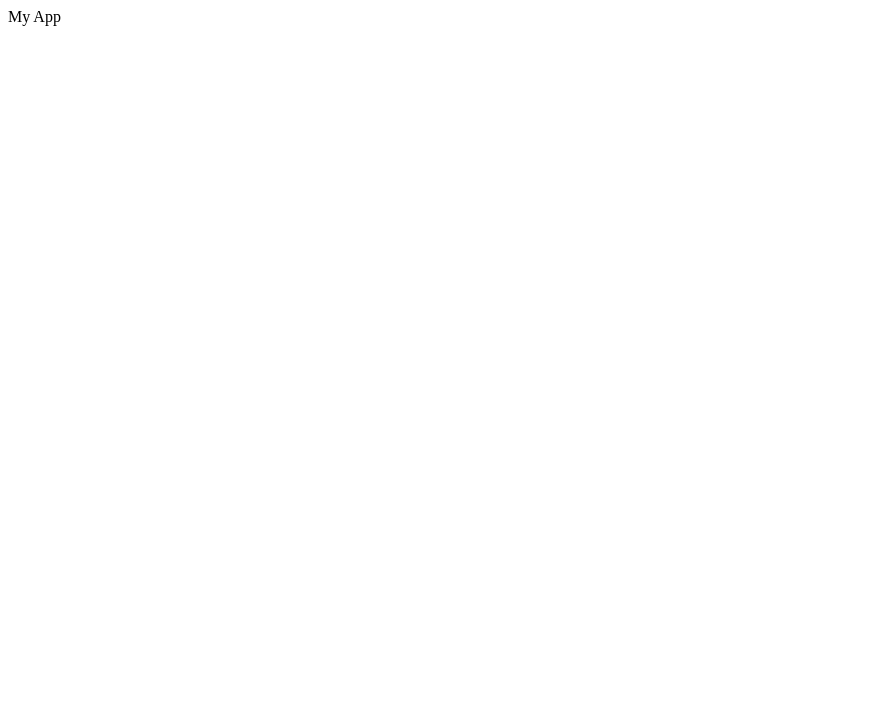
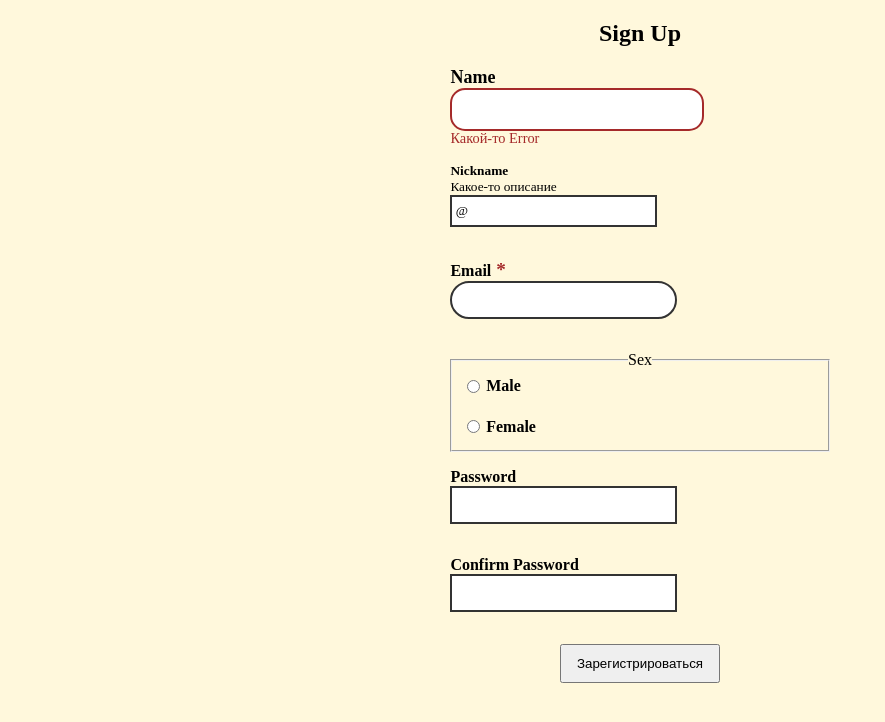
Before and after one commit to KoDanny/ResultUniversity, a React app: page / in a window 1280 px wide. Shown: the top 722 px of the page, without its empty margins (0-885 px from the left). Built offline with nearby package versions, Linux system fonts and the light colour scheme.

Commit message:
feat: Модуль 4 / Урок 4 / Задание 1

```diff
--- a/src/App.tsx
+++ b/src/App.tsx
@@ -1,3 +1,16 @@
+import { Signin, Signup } from './components';
+
+type OnFormSubmit = (data: { [key: string]: string }) => void;
+
 export function App() {
-	return <div>My App</div>;
+	const onSubmit: OnFormSubmit = (formData) => {
+		console.log(formData);
+	};
+
+	return (
+		<div className='app-container'>
+			{/* <Signin onSubmit={onSubmit} /> */}
+			<Signup onSubmit={onSubmit} />
+		</div>
+	);
 }
--- /dev/null
+++ b/src/components/Signin/Signin.tsx
@@ -0,0 +1,40 @@
+import { type FormEventHandler } from 'react';
+import { TextInput } from '../TextInput/TextInput';
+import { useFormState } from '../hooks/useFormState';
+
+interface Props {
+	onSubmit: (data: { [key: string]: string }) => void;
+}
+
+export function Signin({ onSubmit }: Props) {
+	const { formData, onInputChange } = useFormState({ password: '', email: '' });
+
+	const onFormSubmit: FormEventHandler = (e) => {
+		e.preventDefault();
+		onSubmit(formData);
+	};
+
+	return (
+		<div>
+			<h2>Sign In</h2>
+			<form onSubmit={onFormSubmit} onChange={onInputChange}>
+				<TextInput
+					size='lg'
+					name='email'
+					type='email'
+					label='Email'
+					placeholder='Введите Email'
+					required
+				/>
+				<TextInput
+					size='xs'
+					name='password'
+					type='password'
+					label='Пароль'
+					placeholder='Введите пароль'
+				/>
+				<button type='submit'>Войти</button>
+			</form>
+		</div>
+	);
+}
--- /dev/null
+++ b/src/components/Signup/Signup.tsx
@@ -0,0 +1,80 @@
+import { type FormEventHandler } from 'react';
+import { TextInput } from '../TextInput/TextInput';
+import { useFormState } from '../hooks/useFormState';
+
+interface Props {
+	onSubmit: (data: { [key: string]: string }) => void;
+}
+
+export function Signup({ onSubmit }: Props) {
+	const { formData, onInputChange } = useFormState({
+		name: '',
+		nickname: '',
+		email: '',
+		sex: '',
+		password: '',
+		confirmPassword: '',
+	});
+
+	const onFormSubmit: FormEventHandler = (e) => {
+		e.preventDefault();
+		onSubmit(formData);
+	};
+
+	return (
+		<div>
+			<h2>Sign Up</h2>
+			<form onSubmit={onFormSubmit} onChange={onInputChange}>
+				<TextInput
+					type='text'
+					name='name'
+					label='Name'
+					error='Какой-то Error'
+					size='lg'
+					radius='md'
+				/>
+				<TextInput
+					type='text'
+					name='nickname'
+					label='Nickname'
+					icon={'@'}
+					size='xs'
+					description='Какое-то описание'
+				/>
+				<TextInput
+					type='email'
+					name='email'
+					label='Email'
+					asterisk={true}
+					radius='lg'
+				/>
+				<fieldset className='fieldset' style={{ margin: '1rem 0' }}>
+					<legend style={{ textAlign: 'center' }}>Sex</legend>
+					<TextInput
+						type='radio'
+						name='sex'
+						label='Male'
+						size='md'
+						id='1'
+						value='male'
+					/>
+					<TextInput
+						type='radio'
+						name='sex'
+						label='Female'
+						size='md'
+						id='2'
+						value='female'
+					/>
+				</fieldset>
+				<TextInput type='password' name='password' label='Password' />
+				<TextInput
+					type='password'
+					name='confirmPassword'
+					label='Confirm Password'
+				/>
+				<button type='submit'>Зарегистрироваться</button>
+			</form>
+		</div>
+	);
+}
--- /dev/null
+++ b/src/components/TextInput/TextInput.tsx
@@ -0,0 +1,62 @@
+import {
+	useEffect,
+	useRef,
+	type InputHTMLAttributes,
+	type ReactNode,
+} from 'react';
+import './InputText.scss';
+
+interface ITextInputProps
+	extends Omit<InputHTMLAttributes<HTMLInputElement>, 'size'> {
+	size?: 'xs' | 'sm' | 'md' | 'lg' | 'xl';
+	radius?: 'xs' | 'sm' | 'md' | 'lg' | 'xl';
+	name?: string;
+	label?: string;
+	icon?: ReactNode;
+	error?: string | null;
+	description?: string | null;
+	asterisk?: boolean;
+}
+
+export function TextInput({
+	name,
+	label,
+	id,
+	size = 'md',
+	icon = null,
+	error = null,
+	description = null,
+	asterisk = false,
+	radius = 'xs',
+	...otherProps
+}: ITextInputProps): ReactNode {
+	const refContainer = useRef<HTMLDivElement>(null);
+	const refInput = useRef<HTMLInputElement>(null);
+
+	useEffect(() => {
+		if (refContainer.current) {
+			refContainer.current.classList.add(size);
+		}
+
+		if (refInput.current) {
+			refInput.current.classList.add(`radius-${radius}`);
+		}
+	});
+
+	return (
+		<div className='field-container' ref={refContainer}>
+			<label className='label' htmlFor={id || name}>
+				{label}
+				{asterisk && <span className='asterisk'>*</span>}
+			</label>
+			{description && <p className='description'>{description}</p>}
+
+			<div className='field'>
+				{icon && <div className='icon'>{icon}</div>}
+				<input name={name} id={id || name} {...otherProps} ref={refInput} />
+			</div>
+
+			{error && <p className='error'>{error}</p>}
+		</div>
+	);
+}
--- /dev/null
+++ b/src/components/hooks/useFormState.ts
@@ -0,0 +1,21 @@
+import { useState, type FormEventHandler } from 'react';
+
+interface IFormData {
+	[key: string]: string;
+}
+
+export function useFormState(initialState: IFormData) {
+	const [formData, setFormData] = useState(initialState);
+
+	const onInputChange: FormEventHandler = ({ target }) => {
+		if (target instanceof HTMLInputElement) {
+			const { name, value } = target;
+			setFormData({ ...formData, [name]: value });
+		}
+	};
+
+	return {
+		formData,
+		onInputChange,
+	};
+}
--- /dev/null
+++ b/src/components/index.ts
@@ -0,0 +1,2 @@
+export * from './Signin/Signin';
+export * from './Signup/Signup';
--- a/src/index.tsx
+++ b/src/index.tsx
@@ -1,5 +1,6 @@
 import { createRoot } from 'react-dom/client';
 import { App } from './App';
+import './style.scss';
 
 const root = document.querySelector('#root')! as HTMLElement;
 
```
Also changed, not shown: src/components/input.tsx (added, +9 -0 lines).
